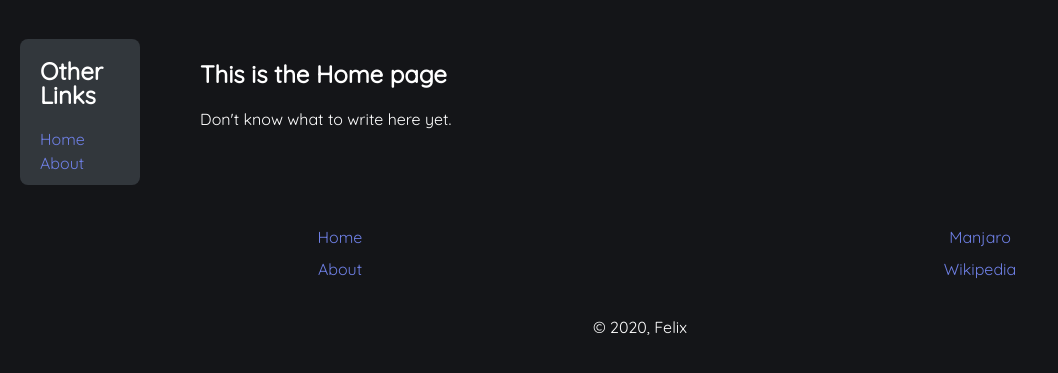
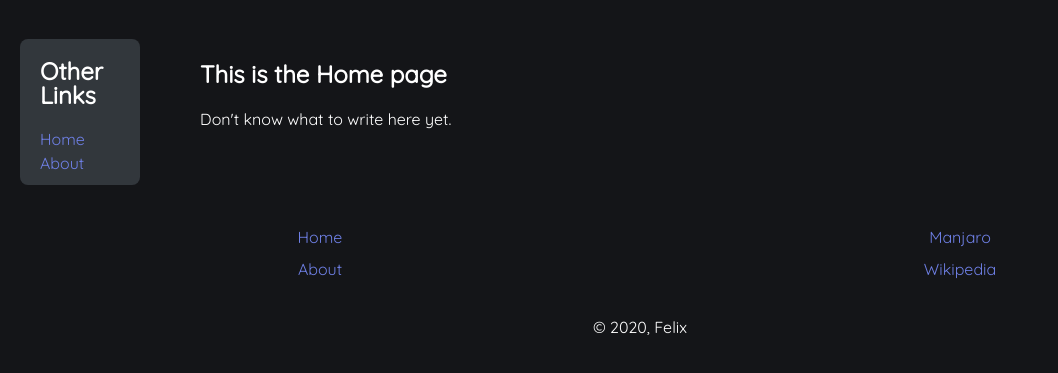
Before and after one commit to HolyHades/holyhades.github.io, a plain HTML site: page home/index.html in a window 1280 px wide. Shown: the part 247-620 px from the top of the page, without its empty margins (0-1058 px from the left). Drawn offline with Linux system fonts and the light colour scheme.

Commit message:
fix aaaaahhhhhhhj

```diff
--- a/about/style.css
+++ b/about/style.css
@@ -164,6 +164,7 @@
 
 .sitemap ul {
     list-style-type: none;
+    padding-inline-start: 0;
 }
 
 .listone {
--- a/home/style.css
+++ b/home/style.css
@@ -164,6 +164,7 @@
 
 .sitemap ul {
     list-style-type: none;
+    padding-inline-start: 0;
 }
 
 .listone {
```
